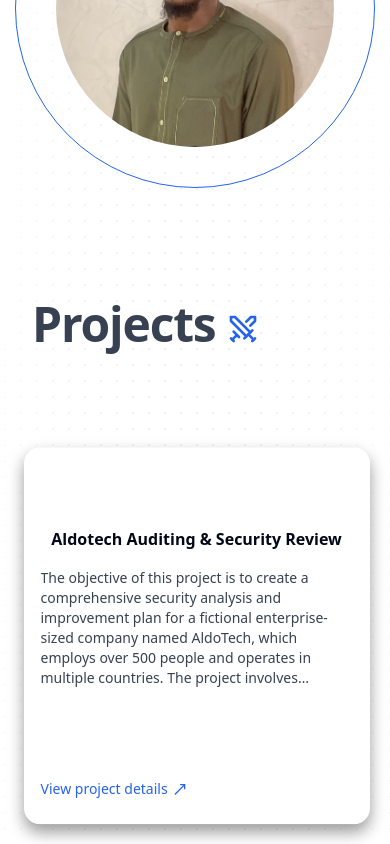
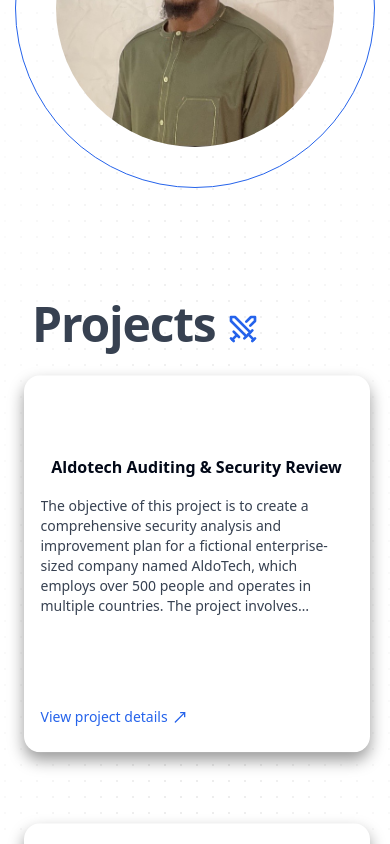
Before and after one commit to chuba-cn/dubemportfolio, a Next.js app: page / in a window 390 px wide. Shown: the part 728-1572 px from the top of the page. Built offline with nearby package versions, Linux system fonts and the light colour scheme.

Commit message:
fix: adjust margin between project section header and children

```diff
--- a/src/components/ProjectList.tsx
+++ b/src/components/ProjectList.tsx
@@ -7,7 +7,7 @@ import Link from "next/link";
 
 export default function ProjectList() {
   return (
-    <div className="flex flex-wrap items-center justify-center p-4 gap-12 mt-10">
+    <div className="flex flex-wrap items-center justify-center p-4 gap-12">
       {projects.map((item) => (
         <div
           className="lg:min-h-[32.5rem] h-[25rem] flex items-center justify-center sm:w-96 w-[80vw]"
--- a/src/components/Projects.tsx
+++ b/src/components/Projects.tsx
@@ -6,7 +6,7 @@ import ProjectList from "./ProjectList";
 const Projects = () => {
   return (
     <section className="w-full mt-20 md:mt-32" id="projects">
-      <h1 className="text-5xl md:text-6xl font-bold tracking-tight text-wrap text-gray-700 mb-14">
+      <h1 className="text-5xl md:text-6xl font-bold tracking-tight text-wrap text-gray-700 ">
         Projects{" "}
         <SwordsIcon className="inline text-primary font-bold h-8 w-8" />
       </h1>
--- a/src/components/ui/3d-pin.tsx
+++ b/src/components/ui/3d-pin.tsx
@@ -41,7 +41,7 @@ export const PinContainer = ({
           perspective: "1000px",
           transform: "rotateX(70deg) translateZ(0deg)",
         }}
-        className="absolute left-1/2 top-1/2 ml-[0.09375rem] mt-4 -translate-x-1/2 -translate-y-1/2"
+        className="absolute left-1/2 top-1/2 ml-[0.09375rem] mt-0 -translate-x-1/2 -translate-y-1/2"
       >
         <div
           style={{
```
